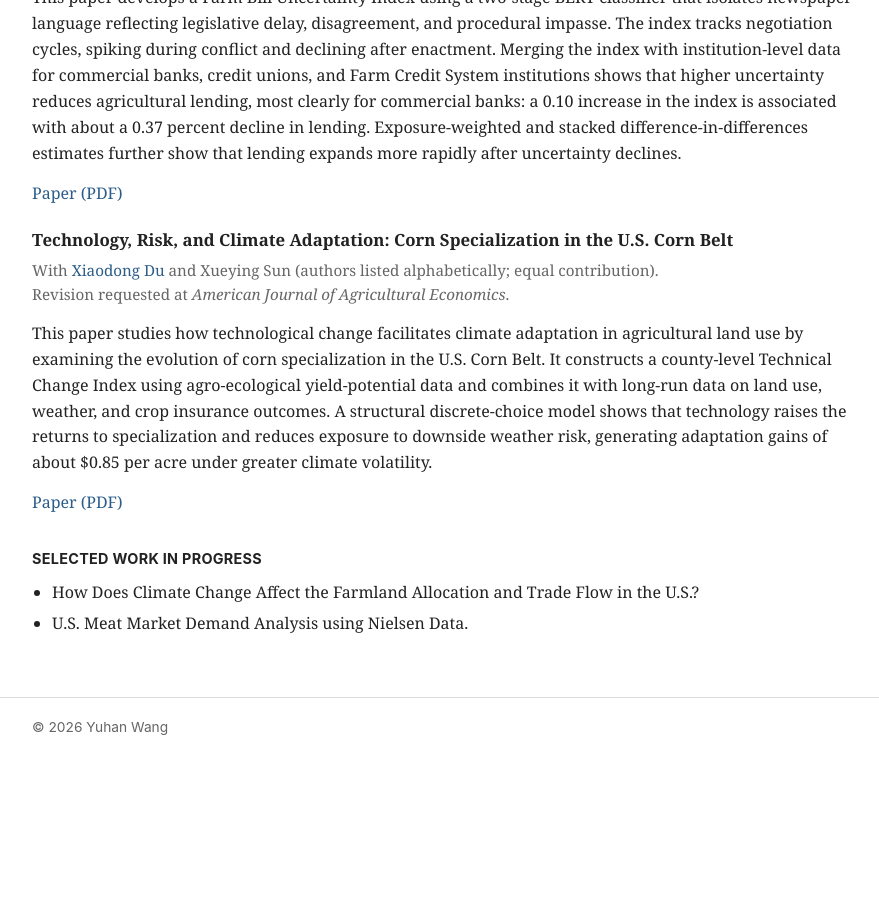
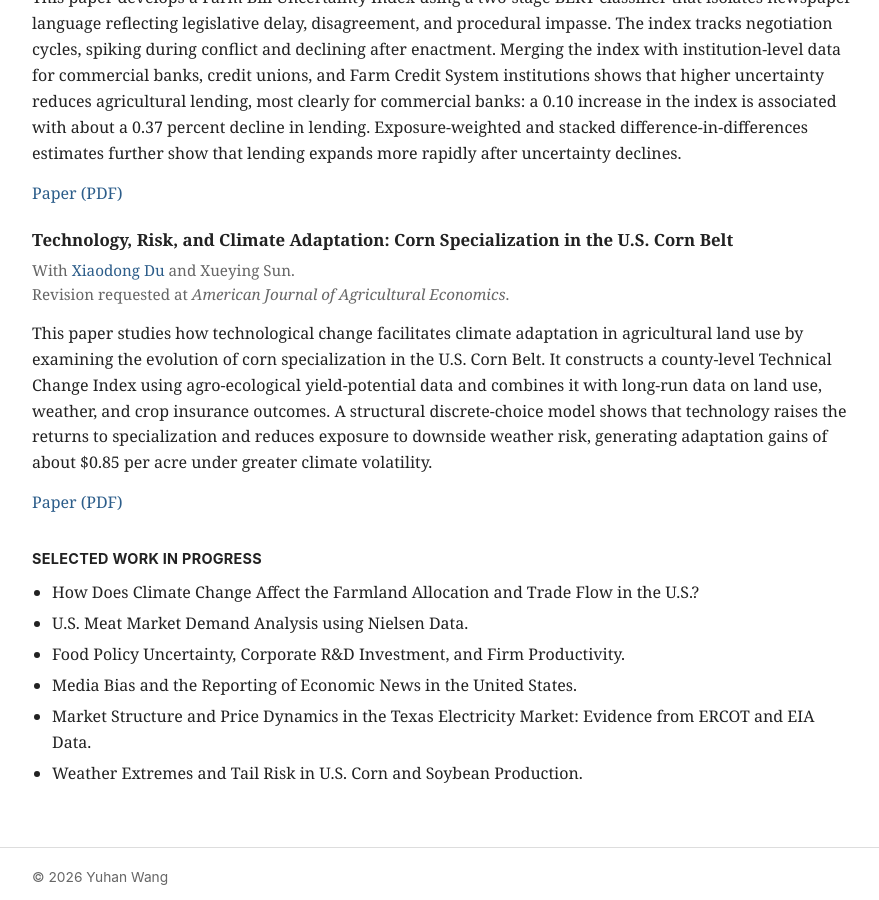
Before and after one commit to Yuhan-Wang-YW/Yuhan-Wang-YW.github.io, a Jekyll site: the page built from research.md, in a window 1280 px wide and 900 px high, scrolled down 651 px. Shown: the whole window, without its empty margins (198-1077 px from the left). Built offline with Jekyll 4.4.1, drawn with Linux system fonts in a browser that asks for light colours; before the commit the page ends 1417 px from its top, so only the background shows below that.

Commit message:
Add four work-in-progress projects; drop equal-contribution note; update CV (Revised_8)

```diff
--- a/index.html
+++ b/index.html
@@ -71,7 +71,7 @@ description: "Yuhan Wang is a Ph.D. candidate in Agricultural and Applied Econom
       Revision requested at <em>Journal of Agricultural Economics</em>.
       <a href="/assets/pdf/Wang_FarmBill_Uncertainty.pdf">[PDF]</a></li>
     <li>Technology, Risk, and Climate Adaptation: Corn Specialization in the U.S. Corn Belt
-      (with Xiaodong Du and Xueying Sun; equal contribution).
+      (with Xiaodong Du and Xueying Sun).
       Revision requested at <em>American Journal of Agricultural Economics</em>.
       <a href="/assets/pdf/Wang_CornBelt_Adaptation.pdf">[PDF]</a></li>
   </ul>
--- a/research.md
+++ b/research.md
@@ -50,7 +50,7 @@ description: "Research by Yuhan Wang, Ph.D. candidate in Agricultural and Applie
 
 <article class="paper">
   <h3 class="paper-title">Technology, Risk, and Climate Adaptation: Corn Specialization in the U.S. Corn Belt</h3>
-  <p class="meta">With <a href="https://aae.wisc.edu/faculty/xdu23/">Xiaodong Du</a> and Xueying Sun (authors listed alphabetically; equal contribution).<br>
+  <p class="meta">With <a href="https://aae.wisc.edu/faculty/xdu23/">Xiaodong Du</a> and Xueying Sun.<br>
   Revision requested at <em>American Journal of Agricultural Economics</em>.</p>
   <p>
     This paper studies how technological change facilitates climate adaptation in
@@ -69,3 +69,7 @@ description: "Research by Yuhan Wang, Ph.D. candidate in Agricultural and Applie
 
 - How Does Climate Change Affect the Farmland Allocation and Trade Flow in the U.S.?
 - U.S. Meat Market Demand Analysis using Nielsen Data.
+- Food Policy Uncertainty, Corporate R&D Investment, and Firm Productivity.
+- Media Bias and the Reporting of Economic News in the United States.
+- Market Structure and Price Dynamics in the Texas Electricity Market: Evidence from ERCOT and EIA Data.
+- Weather Extremes and Tail Risk in U.S. Corn and Soybean Production.
```
Also changed, not shown: 1 other file.
